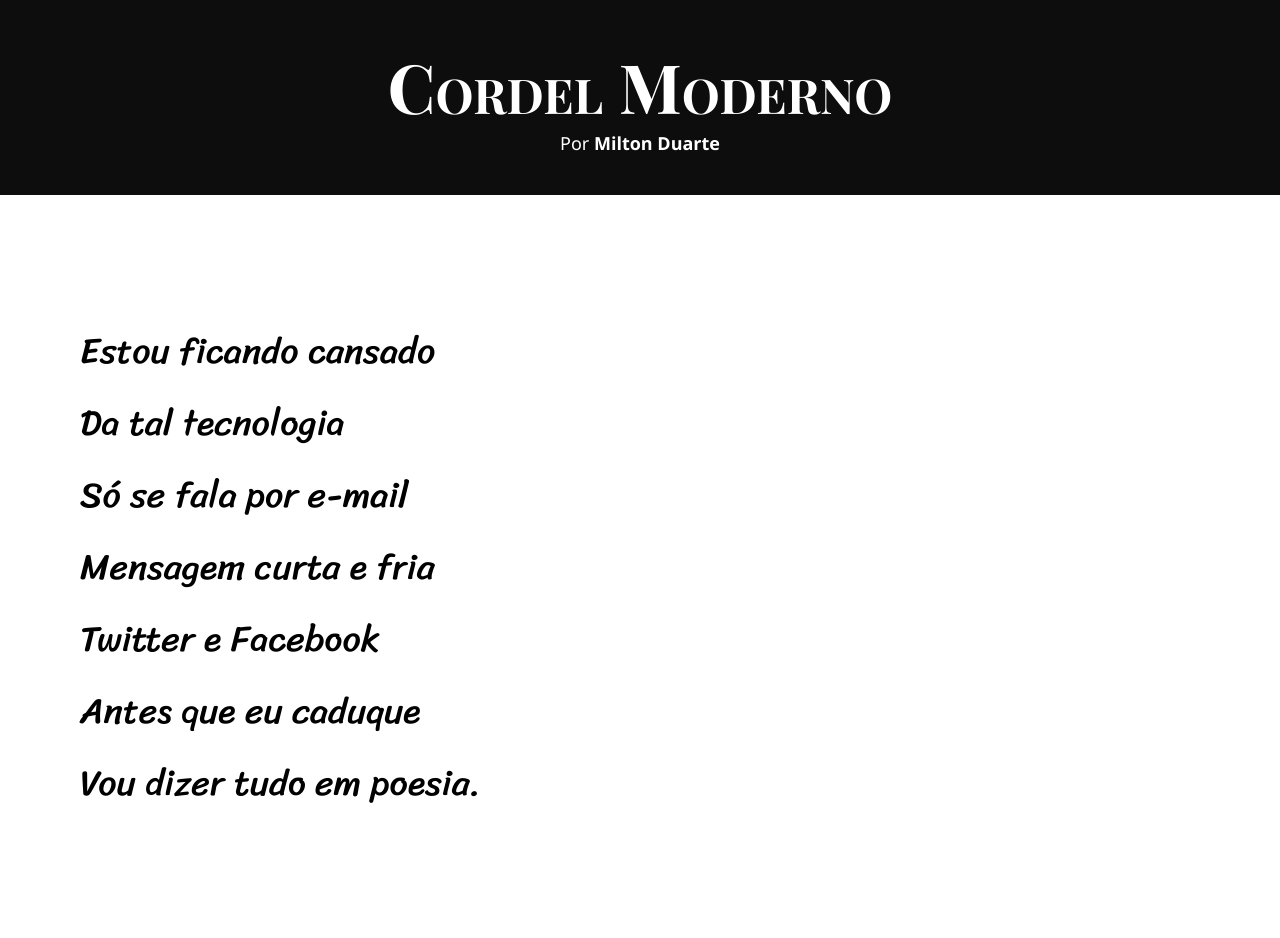
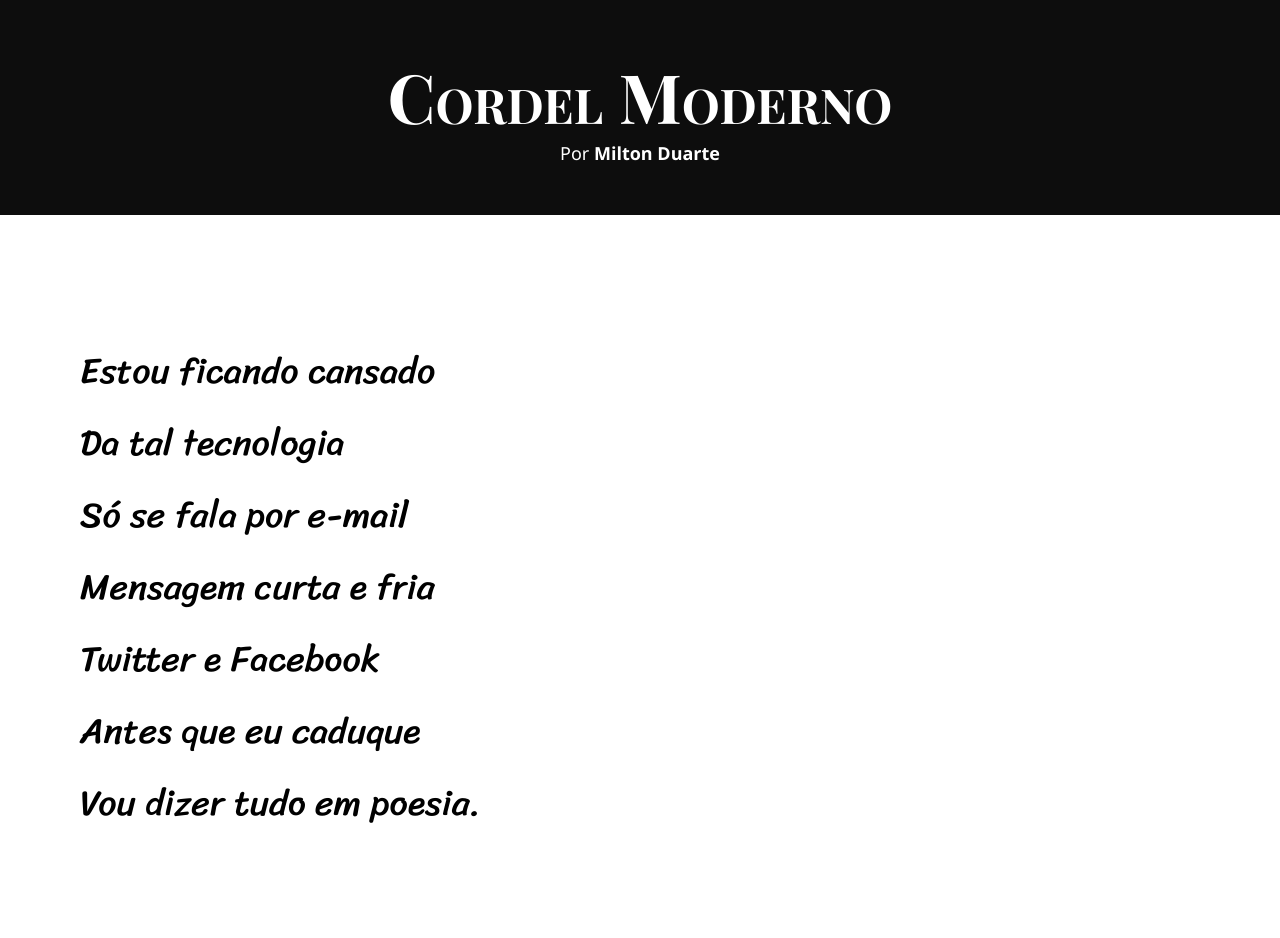
Before and after one commit to Mikaelo-dev/html-css, a PHP site: page / in a window 1280 px wide. Shown: the top 938 px of the page. Run offline with PHP 8.4, Linux system fonts and the light colour scheme.

Commit message:
Update style.css

```diff
--- a/desafios/modulo2/d012/css/style.css
+++ b/desafios/modulo2/d012/css/style.css
@@ -16,14 +16,14 @@ header{
     text-align: center;
 }
 header h1{
-    padding-top: 40px;
+    padding-top: 50px;
     font-size: 8.5vh;
     font-variant: small-caps;
     font-family: var(--fonte2);
     /* A melhor maneira é com media queries, porém é uma forma de resolver usando o vh */
 }
 header p{
-    padding-bottom: 40px;
+    padding-bottom: 50px;
     font-size: 18px;
 }
 a{
```
